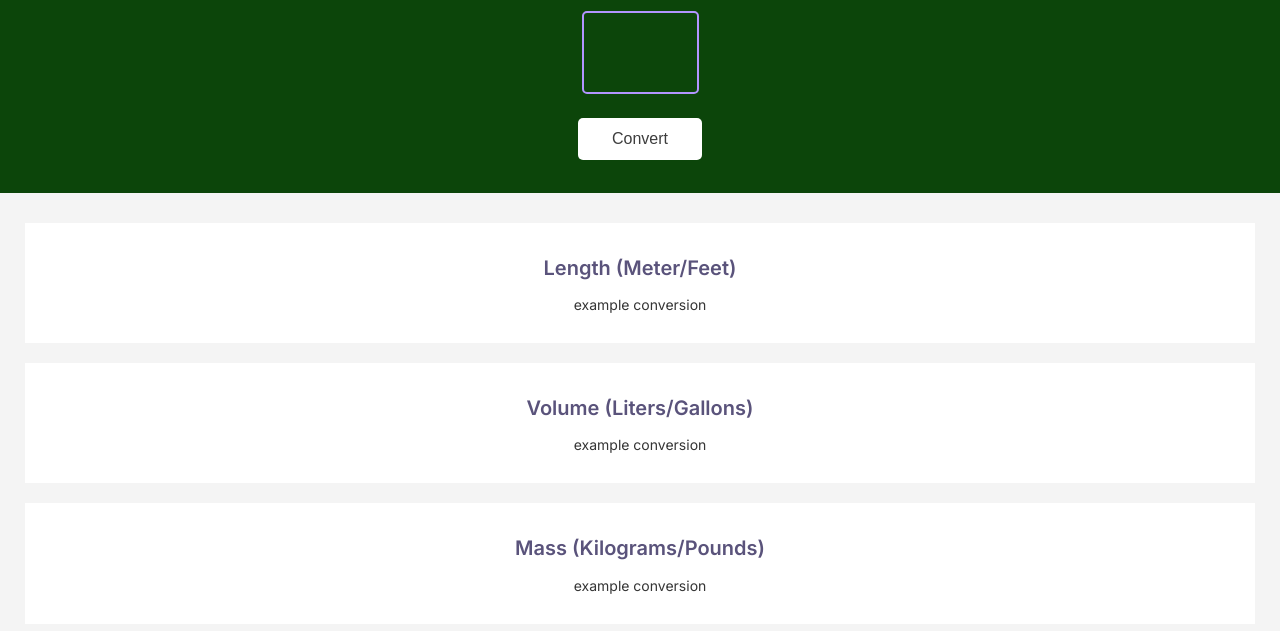
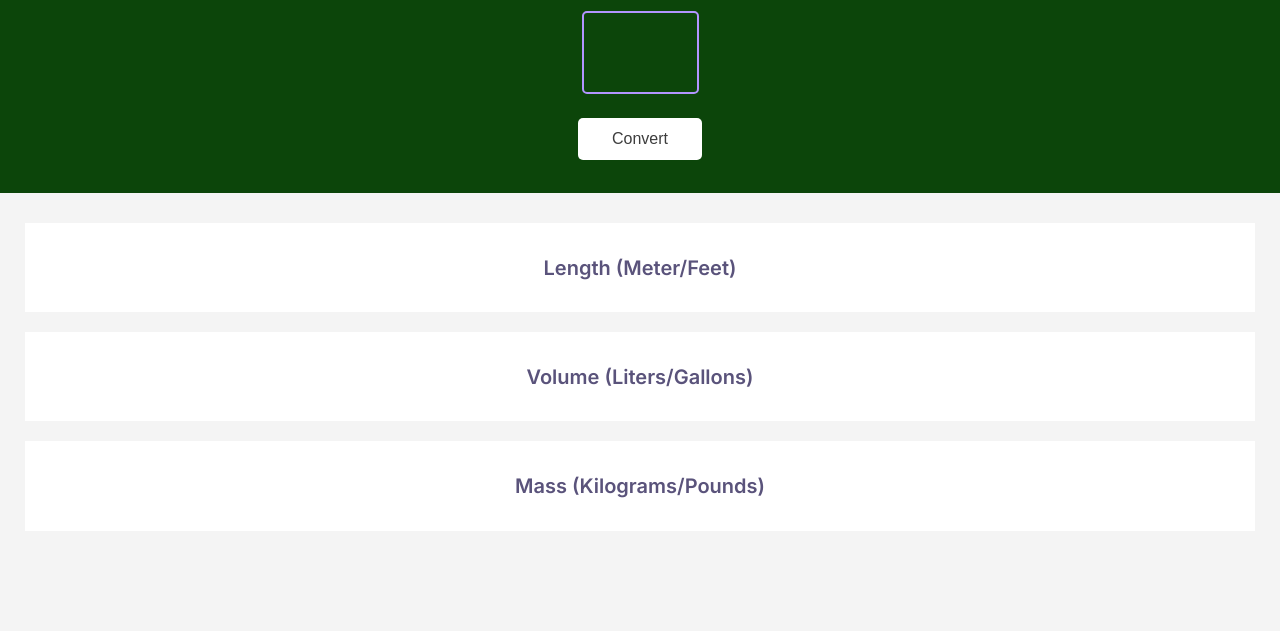
Before and after one commit to wooddelltanner/unit-converter, a website built with Vite: page index.html in a window 1280 px wide. Shown: the part 89-720 px from the top of the page. Built offline with nearby package versions, Linux system fonts and the light colour scheme.

Commit message:
Update index.html

```diff
--- a/index.html
+++ b/index.html
@@ -14,15 +14,15 @@
         <div>
             <div class="conversion">
                 <h2>Length (Meter/Feet)</h2>
-                <p id="meter-feet">example conversion</p>
+                <p id="meter-feet"></p>
             </div>
             <div class="conversion">
                 <h2>Volume (Liters/Gallons)</h2>
-                <p id="liter-gallon">example conversion</p>
+                <p id="liter-gallon"></p>
             </div>
             <div class="conversion">
                 <h2>Mass (Kilograms/Pounds)</h2>
-                <p id="kilogram-pound">example conversion</p>
+                <p id="kilogram-pound"></p>
             </div>
         </div>
         <script src="index.js"></script>
```
